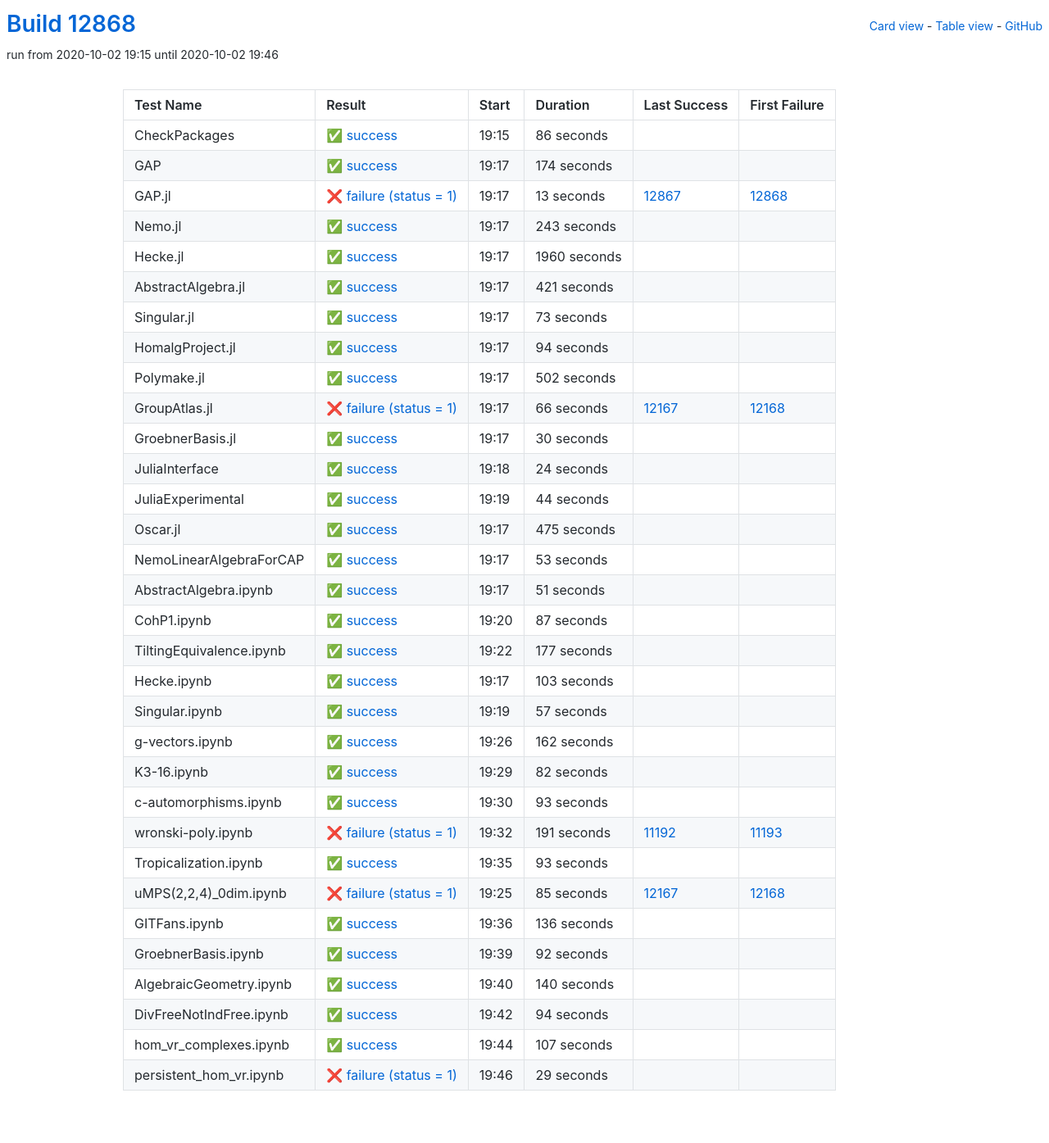
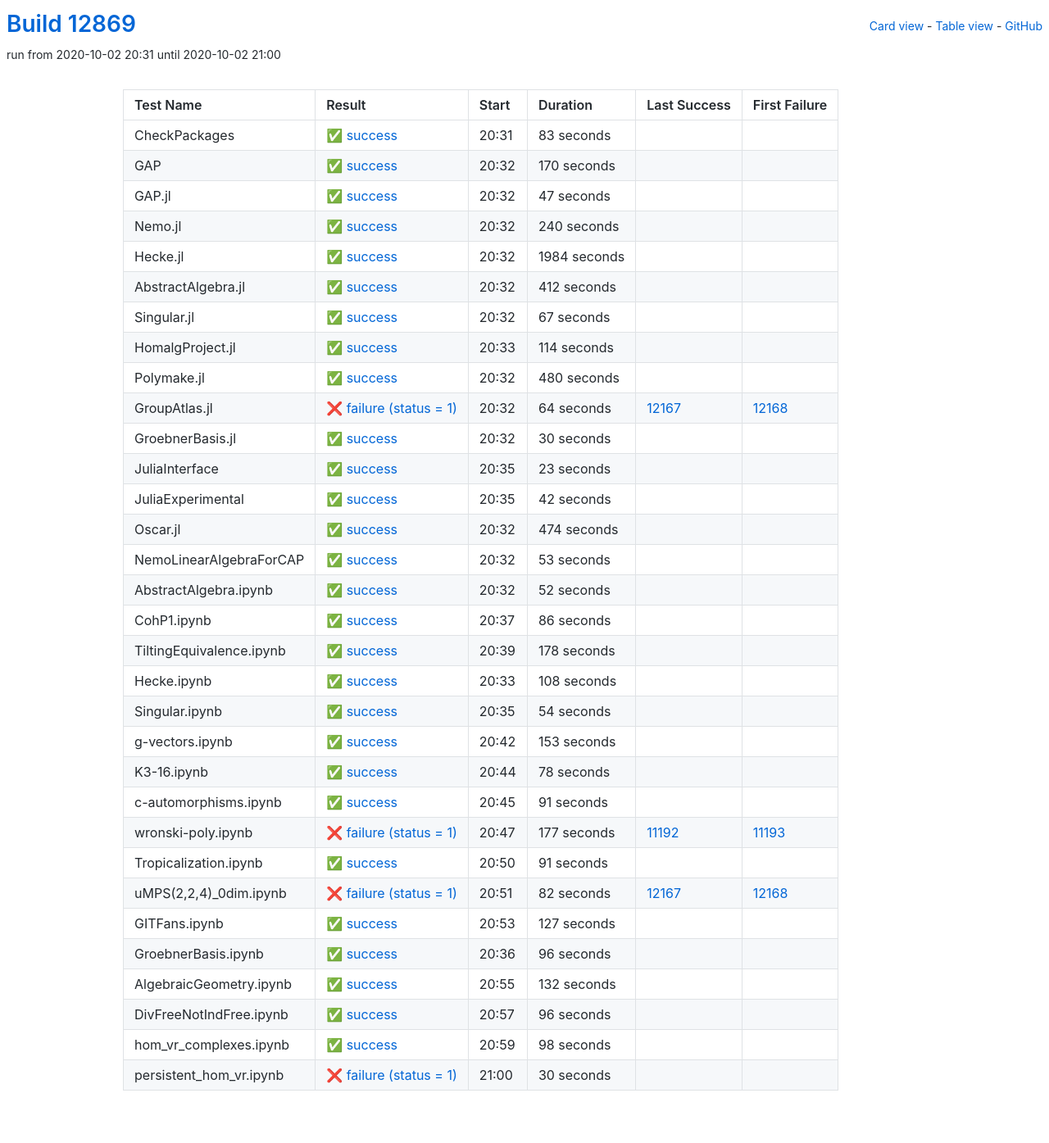
Before and after one commit to oscar-system/oscar-ci-status, a Jekyll site: the page built from table.html, in a window 1280 px wide. Shown: the whole page at 82% size. Built offline with Jekyll 4.4.1, drawn with Linux system fonts in a browser that asks for light colours.

Commit message:
Build #12869

```diff
--- a/_data/ci.yml
+++ b/_data/ci.yml
@@ -1,6 +1,6 @@
 ---
-build: 12868
-build_url: https://oscarci.mathematik.uni-kl.de/job/oscar/12868/
+build: 12869
+build_url: https://oscarci.mathematik.uni-kl.de/job/oscar/12869/
 job: oscar
 organization: oscar-system
 repo: oscar-ci-status
@@ -8,128 +8,128 @@
 tests:
 - name: CheckPackages
   id: checkpackages
-  log: https://oscarci.mathematik.uni-kl.de/job/oscar/12868/artifact/logs/build-12868/CheckPackages.log
-  start: 2020-10-02 19:15
+  log: https://oscarci.mathematik.uni-kl.de/job/oscar/12869/artifact/logs/build-12869/CheckPackages.log
+  start: 2020-10-02 20:31
   success: true
   exitcode: 0
   status: success
-  duration: 86
+  duration: 83
   last_success: false
   last_success_url:
   first_failure: false
   first_failure_url:
 - name: GAP
   id: gap
-  log: https://oscarci.mathematik.uni-kl.de/job/oscar/12868/artifact/logs/build-12868/GAP.log
-  start: 2020-10-02 19:17
+  log: https://oscarci.mathematik.uni-kl.de/job/oscar/12869/artifact/logs/build-12869/GAP.log
+  start: 2020-10-02 20:32
   success: true
   exitcode: 0
   status: success
-  duration: 174
+  duration: 170
   last_success: false
   last_success_url:
   first_failure: false
   first_failure_url:
 - name: GAP.jl
   id: gap-jl
-  log: https://oscarci.mathematik.uni-kl.de/job/oscar/12868/artifact/logs/build-12868/GAP.jl.log
-  start: 2020-10-02 19:17
-  success: false
-  exitcode: 1
-  status: failure
-  duration: 13
-  last_success: 12867
-  last_success_url: https://oscarci.mathematik.uni-kl.de/job/oscar/12867/
-  first_failure: 12868
-  first_failure_url: https://oscarci.mathematik.uni-kl.de/job/oscar/12868/
-- name: Nemo.jl
-  id: nemo-jl
-  log: https://oscarci.mathematik.uni-kl.de/job/oscar/12868/artifact/logs/build-12868/Nemo.jl.log
-  start: 2020-10-02 19:17
+  log: https://oscarci.mathematik.uni-kl.de/job/oscar/12869/artifact/logs/build-12869/GAP.jl.log
+  start: 2020-10-02 20:32
   success: true
   exitcode: 0
   status: success
-  duration: 243
+  duration: 47
+  last_success: false
+  last_success_url:
+  first_failure: false
+  first_failure_url:
+- name: Nemo.jl
+  id: nemo-jl
+  log: https://oscarci.mathematik.uni-kl.de/job/oscar/12869/artifact/logs/build-12869/Nemo.jl.log
+  start: 2020-10-02 20:32
+  success: true
+  exitcode: 0
+  status: success
+  duration: 240
   last_success: false
   last_success_url:
   first_failure: false
   first_failure_url:
 - name: Hecke.jl
   id: hecke-jl
-  log: https://oscarci.mathematik.uni-kl.de/job/oscar/12868/artifact/logs/build-12868/Hecke.jl.log
-  start: 2020-10-02 19:17
+  log: https://oscarci.mathematik.uni-kl.de/job/oscar/12869/artifact/logs/build-12869/Hecke.jl.log
+  start: 2020-10-02 20:32
   success: true
   exitcode: 0
   status: success
-  duration: 1960
+  duration: 1984
   last_success: false
   last_success_url:
   first_failure: false
   first_failure_url:
 - name: AbstractAlgebra.jl
   id: abstractalgebra-jl
-  log: https://oscarci.mathematik.uni-kl.de/job/oscar/12868/artifact/logs/build-12868/AbstractAlgebra.jl.log
-  start: 2020-10-02 19:17
+  log: https://oscarci.mathematik.uni-kl.de/job/oscar/12869/artifact/logs/build-12869/AbstractAlgebra.jl.log
+  start: 2020-10-02 20:32
   success: true
   exitcode: 0
   status: success
-  duration: 421
+  duration: 412
   last_success: false
   last_success_url:
   first_failure: false
   first_failure_url:
 - name: Singular.jl
   id: singular-jl
-  log: https://oscarci.mathematik.uni-kl.de/job/oscar/12868/artifact/logs/build-12868/Singular.jl.log
-  start: 2020-10-02 19:17
+  log: https://oscarci.mathematik.uni-kl.de/job/oscar/12869/artifact/logs/build-12869/Singular.jl.log
+  start: 2020-10-02 20:32
   success: true
   exitcode: 0
   status: success
-  duration: 73
+  duration: 67
   last_success: false
   last_success_url:
   first_failure: false
   first_failure_url:
 - name: HomalgProject.jl
   id: homalgproject-jl
-  log: https://oscarci.mathematik.uni-kl.de/job/oscar/12868/artifact/logs/build-12868/HomalgProject.jl.log
-  start: 2020-10-02 19:17
+  log: https://oscarci.mathematik.uni-kl.de/job/oscar/12869/artifact/logs/build-12869/HomalgProject.jl.log
+  start: 2020-10-02 20:33
   success: true
   exitcode: 0
   status: success
-  duration: 94
+  duration: 114
   last_success: false
   last_success_url:
   first_failure: false
   first_failure_url:
 - name: Polymake.jl
   id: polymake-jl
-  log: https://oscarci.mathematik.uni-kl.de/job/oscar/12868/artifact/logs/build-12868/Polymake.jl.log
-  start: 2020-10-02 19:17
+  log: https://oscarci.mathematik.uni-kl.de/job/oscar/12869/artifact/logs/build-12869/Polymake.jl.log
+  start: 2020-10-02 20:32
   success: true
   exitcode: 0
   status: success
-  duration: 502
+  duration: 480
   last_success: false
   last_success_url:
   first_failure: false
   first_failure_url:
 - name: GroupAtlas.jl
   id: groupatlas-jl
-  log: https://oscarci.mathematik.uni-kl.de/job/oscar/12868/artifact/logs/build-12868/GroupAtlas.jl.log
-  start: 2020-10-02 19:17
+  log: https://oscarci.mathematik.uni-kl.de/job/oscar/12869/artifact/logs/build-12869/GroupAtlas.jl.log
+  start: 2020-10-02 20:32
   success: false
   exitcode: 1
   status: failure
-  duration: 66
+  duration: 64
   last_success: 12167
   last_success_url: https://oscarci.mathematik.uni-kl.de/job/oscar/12167/
   first_failure: 12168
   first_failure_url: https://oscarci.mathematik.uni-kl.de/job/oscar/12168/
 - name: GroebnerBasis.jl
   id: groebnerbasis-jl
-  log: https://oscarci.mathematik.uni-kl.de/job/oscar/12868/artifact/logs/build-12868/GroebnerBasis.jl.log
-  start: 2020-10-02 19:17
+  log: https://oscarci.mathematik.uni-kl.de/job/oscar/12869/artifact/logs/build-12869/GroebnerBasis.jl.log
+  start: 2020-10-02 20:32
   success: true
   exitcode: 0
   status: success
@@ -140,44 +140,44 @@
   first_failure_url:
 - name: JuliaInterface
   id: juliainterface
-  log: https://oscarci.mathematik.uni-kl.de/job/oscar/12868/artifact/logs/build-12868/JuliaInterface.log
-  start: 2020-10-02 19:18
+  log: https://oscarci.mathematik.uni-kl.de/job/oscar/12869/artifact/logs/build-12869/JuliaInterface.log
+  start: 2020-10-02 20:35
   success: true
   exitcode: 0
   status: success
-  duration: 24
+  duration: 23
   last_success: false
   last_success_url:
   first_failure: false
   first_failure_url:
 - name: JuliaExperimental
   id: juliaexperimental
-  log: https://oscarci.mathematik.uni-kl.de/job/oscar/12868/artifact/logs/build-12868/JuliaExperimental.log
-  start: 2020-10-02 19:19
+  log: https://oscarci.mathematik.uni-kl.de/job/oscar/12869/artifact/logs/build-12869/JuliaExperimental.log
+  start: 2020-10-02 20:35
   success: true
   exitcode: 0
   status: success
-  duration: 44
+  duration: 42
   last_success: false
   last_success_url:
   first_failure: false
   first_failure_url:
 - name: Oscar.jl
   id: oscar-jl
-  log: https://oscarci.mathematik.uni-kl.de/job/oscar/12868/artifact/logs/build-12868/Oscar.jl.log
-  start: 2020-10-02 19:17
+  log: https://oscarci.mathematik.uni-kl.de/job/oscar/12869/artifact/logs/build-12869/Oscar.jl.log
+  start: 2020-10-02 20:32
   success: true
   exitcode: 0
   status: success
-  duration: 475
+  duration: 474
   last_success: false
   last_success_url:
   first_failure: false
   first_failure_url:
 - name: NemoLinearAlgebraForCAP
   id: nemolinearalgebraforcap
-  log: https://oscarci.mathematik.uni-kl.de/job/oscar/12868/artifact/logs/build-12868/NemoLinearAlgebraForCAP.log
-  start: 2020-10-02 19:17
+  log: https://oscarci.mathematik.uni-kl.de/job/oscar/12869/artifact/logs/build-12869/NemoLinearAlgebraForCAP.log
+  start: 2020-10-02 20:32
   success: true
   exitcode: 0
   status: success
@@ -188,204 +188,204 @@
   first_failure_url:
 - name: AbstractAlgebra.ipynb
   id: abstractalgebra-ipynb
-  log: https://oscarci.mathematik.uni-kl.de/job/oscar/12868/artifact/logs/build-12868/AbstractAlgebra.ipynb.log
-  start: 2020-10-02 19:17
+  log: https://oscarci.mathematik.uni-kl.de/job/oscar/12869/artifact/logs/build-12869/AbstractAlgebra.ipynb.log
+  start: 2020-10-02 20:32
   success: true
   exitcode: 0
   status: success
-  duration: 51
+  duration: 52
   last_success: false
   last_success_url:
   first_failure: false
   first_failure_url:
 - name: CohP1.ipynb
   id: cohp1-ipynb
-  log: https://oscarci.mathematik.uni-kl.de/job/oscar/12868/artifact/logs/build-12868/CohP1.ipynb.log
-  start: 2020-10-02 19:20
+  log: https://oscarci.mathematik.uni-kl.de/job/oscar/12869/artifact/logs/build-12869/CohP1.ipynb.log
+  start: 2020-10-02 20:37
   success: true
   exitcode: 0
   status: success
-  duration: 87
+  duration: 86
   last_success: false
   last_success_url:
   first_failure: false
   first_failure_url:
 - name: TiltingEquivalence.ipynb
   id: tiltingequivalence-ipynb
-  log: https://oscarci.mathematik.uni-kl.de/job/oscar/12868/artifact/logs/build-12868/TiltingEquivalence.ipynb.log
-  start: 2020-10-02 19:22
+  log: https://oscarci.mathematik.uni-kl.de/job/oscar/12869/artifact/logs/build-12869/TiltingEquivalence.ipynb.log
+  start: 2020-10-02 20:39
   success: true
   exitcode: 0
   status: success
-  duration: 177
+  duration: 178
   last_success: false
   last_success_url:
   first_failure: false
   first_failure_url:
 - name: Hecke.ipynb
   id: hecke-ipynb
-  log: https://oscarci.mathematik.uni-kl.de/job/oscar/12868/artifact/logs/build-12868/Hecke.ipynb.log
-  start: 2020-10-02 19:17
+  log: https://oscarci.mathematik.uni-kl.de/job/oscar/12869/artifact/logs/build-12869/Hecke.ipynb.log
+  start: 2020-10-02 20:33
   success: true
   exitcode: 0
   status: success
-  duration: 103
+  duration: 108
   last_success: false
   last_success_url:
   first_failure: false
   first_failure_url:
 - name: Singular.ipynb
   id: singular-ipynb
-  log: https://oscarci.mathematik.uni-kl.de/job/oscar/12868/artifact/logs/build-12868/Singular.ipynb.log
-  start: 2020-10-02 19:19
+  log: https://oscarci.mathematik.uni-kl.de/job/oscar/12869/artifact/logs/build-12869/Singular.ipynb.log
+  start: 2020-10-02 20:35
   success: true
   exitcode: 0
   status: success
-  duration: 57
+  duration: 54
   last_success: false
   last_success_url:
   first_failure: false
   first_failure_url:
 - name: g-vectors.ipynb
   id: g-vectors-ipynb
-  log: https://oscarci.mathematik.uni-kl.de/job/oscar/12868/artifact/logs/build-12868/g-vectors.ipynb.log
-  start: 2020-10-02 19:26
+  log: https://oscarci.mathematik.uni-kl.de/job/oscar/12869/artifact/logs/build-12869/g-vectors.ipynb.log
+  start: 2020-10-02 20:42
   success: true
   exitcode: 0
   status: success
-  duration: 162
+  duration: 153
   last_success: false
   last_success_url:
   first_failure: false
   first_failure_url:
 - name: K3-16.ipynb
   id: k3-16-ipynb
-  log: https://oscarci.mathematik.uni-kl.de/job/oscar/12868/artifact/logs/build-12868/K3-16.ipynb.log
-  start: 2020-10-02 19:29
+  log: https://oscarci.mathematik.uni-kl.de/job/oscar/12869/artifact/logs/build-12869/K3-16.ipynb.log
+  start: 2020-10-02 20:44
   success: true
   exitcode: 0
   status: success
-  duration: 82
+  duration: 78
   last_success: false
   last_success_url:
   first_failure: false
   first_failure_url:
 - name: c-automorphisms.ipynb
   id: c-automorphisms-ipynb
-  log: https://oscarci.mathematik.uni-kl.de/job/oscar/12868/artifact/logs/build-12868/c-automorphisms.ipynb.log
-  start: 2020-10-02 19:30
+  log: https://oscarci.mathematik.uni-kl.de/job/oscar/12869/artifact/logs/build-12869/c-automorphisms.ipynb.log
+  start: 2020-10-02 20:45
   success: true
   exitcode: 0
   status: success
-  duration: 93
+  duration: 91
   last_success: false
   last_success_url:
   first_failure: false
   first_failure_url:
 - name: wronski-poly.ipynb
   id: wronski-poly-ipynb
-  log: https://oscarci.mathematik.uni-kl.de/job/oscar/12868/artifact/logs/build-12868/wronski-poly.ipynb.log
-  start: 2020-10-02 19:32
+  log: https://oscarci.mathematik.uni-kl.de/job/oscar/12869/artifact/logs/build-12869/wronski-poly.ipynb.log
+  start: 2020-10-02 20:47
   success: false
   exitcode: 1
   status: failure
-  duration: 191
+  duration: 177
   last_success: 11192
   last_success_url: https://oscarci.mathematik.uni-kl.de/job/oscar/11192/
   first_failure: 11193
   first_failure_url: https://oscarci.mathematik.uni-kl.de/job/oscar/11193/
 - name: Tropicalization.ipynb
   id: tropicalization-ipynb
-  log: https://oscarci.mathematik.uni-kl.de/job/oscar/12868/artifact/logs/build-12868/Tropicalization.ipynb.log
-  start: 2020-10-02 19:35
+  log: https://oscarci.mathematik.uni-kl.de/job/oscar/12869/artifact/logs/build-12869/Tropicalization.ipynb.log
+  start: 2020-10-02 20:50
   success: true
   exitcode: 0
   status: success
-  duration: 93
+  duration: 91
   last_success: false
   last_success_url:
   first_failure: false
   first_failure_url:
 - name: uMPS(2,2,4)_0dim.ipynb
   id: umps-2-2-4-0dim-ipynb
-  log: https://oscarci.mathematik.uni-kl.de/job/oscar/12868/artifact/logs/build-12868/uMPS-2-2-4-_0dim.ipynb.log
-  start: 2020-10-02 19:25
+  log: https://oscarci.mathematik.uni-kl.de/job/oscar/12869/artifact/logs/build-12869/uMPS-2-2-4-_0dim.ipynb.log
+  start: 2020-10-02 20:51
   success: false
   exitcode: 1
   status: failure
-  duration: 85
+  duration: 82
   last_success: 12167
   last_success_url: https://oscarci.mathematik.uni-kl.de/job/oscar/12167/
   first_failure: 12168
   first_failure_url: https://oscarci.mathematik.uni-kl.de/job/oscar/12168/
 - name: GITFans.ipynb
   id: gitfans-ipynb
-  log: https://oscarci.mathematik.uni-kl.de/job/oscar/12868/artifact/logs/build-12868/GITFans.ipynb.log
-  start: 2020-10-02 19:36
+  log: https://oscarci.mathematik.uni-kl.de/job/oscar/12869/artifact/logs/build-12869/GITFans.ipynb.log
+  start: 2020-10-02 20:53
   success: true
   exitcode: 0
   status: success
-  duration: 136
+  duration: 127
   last_success: false
   last_success_url:
   first_failure: false
   first_failure_url:
 - name: GroebnerBasis.ipynb
   id: groebnerbasis-ipynb
-  log: https://oscarci.mathematik.uni-kl.de/job/oscar/12868/artifact/logs/build-12868/GroebnerBasis.ipynb.log
-  start: 2020-10-02 19:39
+  log: https://oscarci.mathematik.uni-kl.de/job/oscar/12869/artifact/logs/build-12869/GroebnerBasis.ipynb.log
+  start: 2020-10-02 20:36
   success: true
   exitcode: 0
   status: success
-  duration: 92
+  duration: 96
   last_success: false
   last_success_url:
   first_failure: false
   first_failure_url:
 - name: AlgebraicGeometry.ipynb
   id: algebraicgeometry-ipynb
-  log: https://oscarci.mathematik.uni-kl.de/job/oscar/12868/artifact/logs/build-12868/AlgebraicGeometry.ipynb.log
-  start: 2020-10-02 19:40
+  log: https://oscarci.mathematik.uni-kl.de/job/oscar/12869/artifact/logs/build-12869/AlgebraicGeometry.ipynb.log
+  start: 2020-10-02 20:55
   success: true
   exitcode: 0
   status: success
-  duration: 140
+  duration: 132
   last_success: false
   last_success_url:
   first_failure: false
   first_failure_url:
 - name: DivFreeNotIndFree.ipynb
   id: divfreenotindfree-ipynb
-  log: https://oscarci.mathematik.uni-kl.de/job/oscar/12868/artifact/logs/build-12868/DivFreeNotIndFree.ipynb.log
-  start: 2020-10-02 19:42
+  log: https://oscarci.mathematik.uni-kl.de/job/oscar/12869/artifact/logs/build-12869/DivFreeNotIndFree.ipynb.log
+  start: 2020-10-02 20:57
   success: true
   exitcode: 0
   status: success
-  duration: 94
+  duration: 96
   last_success: false
   last_success_url:
   first_failure: false
   first_failure_url:
 - name: hom_vr_complexes.ipynb
   id: hom-vr-complexes-ipynb
-  log: https://oscarci.mathematik.uni-kl.de/job/oscar/12868/artifact/logs/build-12868/hom_vr_complexes.ipynb.log
-  start: 2020-10-02 19:44
+  log: https://oscarci.mathematik.uni-kl.de/job/oscar/12869/artifact/logs/build-12869/hom_vr_complexes.ipynb.log
+  start: 2020-10-02 20:59
   success: true
   exitcode: 0
   status: success
-  duration: 107
+  duration: 98
   last_success: false
   last_success_url:
   first_failure: false
   first_failure_url:
 - name: persistent_hom_vr.ipynb
   id: persistent-hom-vr-ipynb
-  log: https://oscarci.mathematik.uni-kl.de/job/oscar/12868/artifact/logs/build-12868/persistent_hom_vr.ipynb.log
-  start: 2020-10-02 19:46
+  log: https://oscarci.mathematik.uni-kl.de/job/oscar/12869/artifact/logs/build-12869/persistent_hom_vr.ipynb.log
+  start: 2020-10-02 21:00
   success: false
   exitcode: 1
   status: failure
-  duration: 29
+  duration: 30
   last_success: false
   last_success_url:
   first_failure: false
```
Also changed, not shown: README.md.
